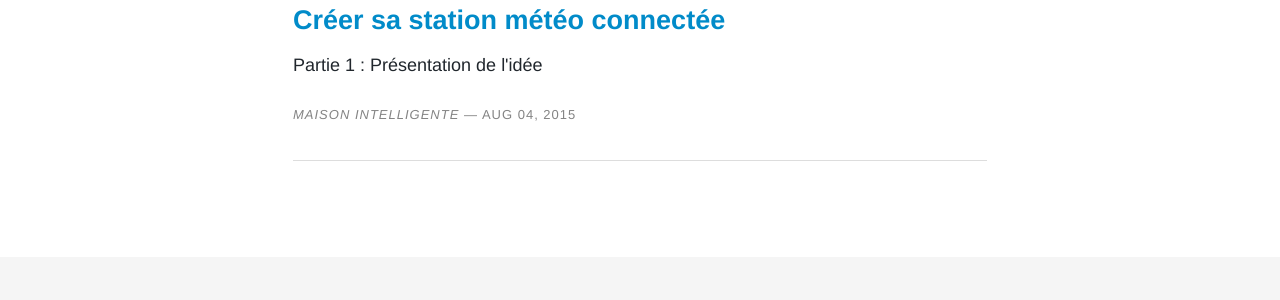
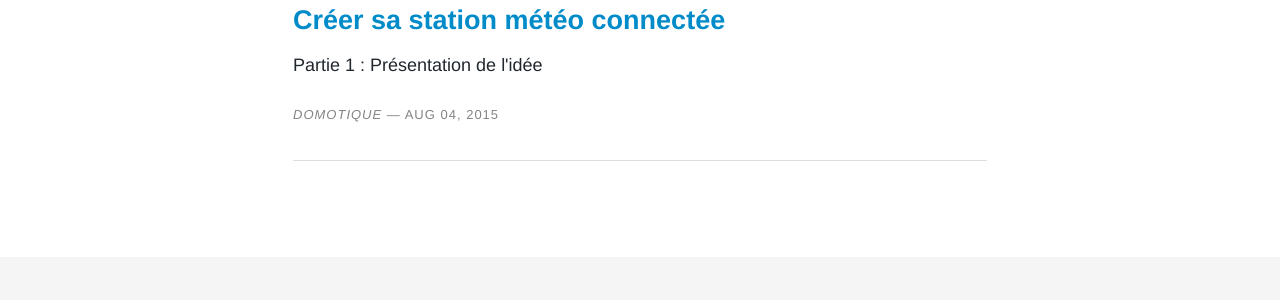
Before and after one commit to adamotte/adamotte.github.io, a Jekyll site: the page built from index.html, in a window 1280 px wide. Shown: the part 456-756 px from the top of the page. Built offline with Jekyll 4.4.1, drawn with Linux system fonts in a browser that asks for light colours; nearby versions of some CDN libraries; the list of posts is cut into pages by our own code; comment, search, counter and statistics services are not loaded.

Commit message:
Update 2015-08-04-weatherstation-intro.md

```diff
--- a/_posts/2015-08-04-weatherstation-intro.md
+++ b/_posts/2015-08-04-weatherstation-intro.md
@@ -9,14 +9,11 @@ cover_image: weather-station.jpg
 cover_image_caption: Station météo du Vésuve
 cover_image_link: http://www.flickr.com/photos/michalo/2437693238/
 
-categorie: maison intelligente
+categorie: domotique
 
 tags:
-- station météo
-- internet des objets
 - iot
 - diy
-- domotique
 - raspberry
 - arduino
 
```
